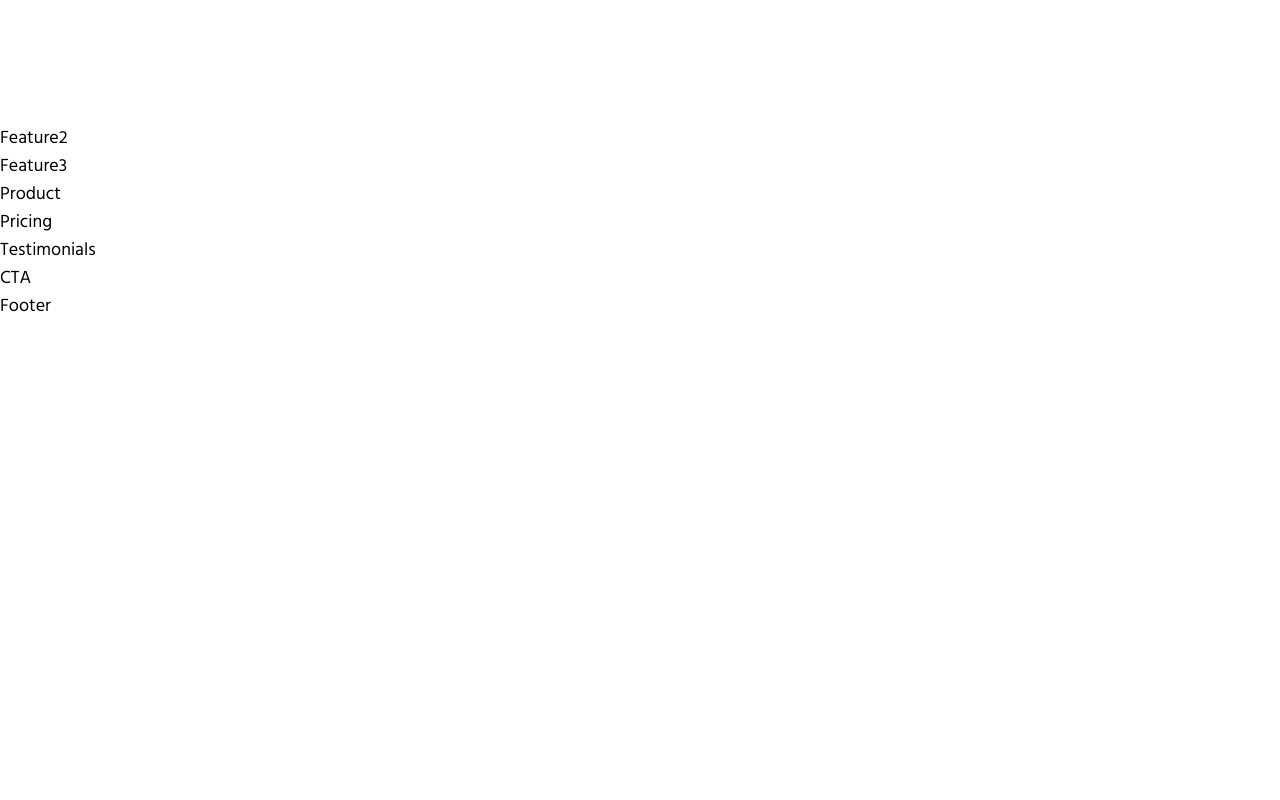
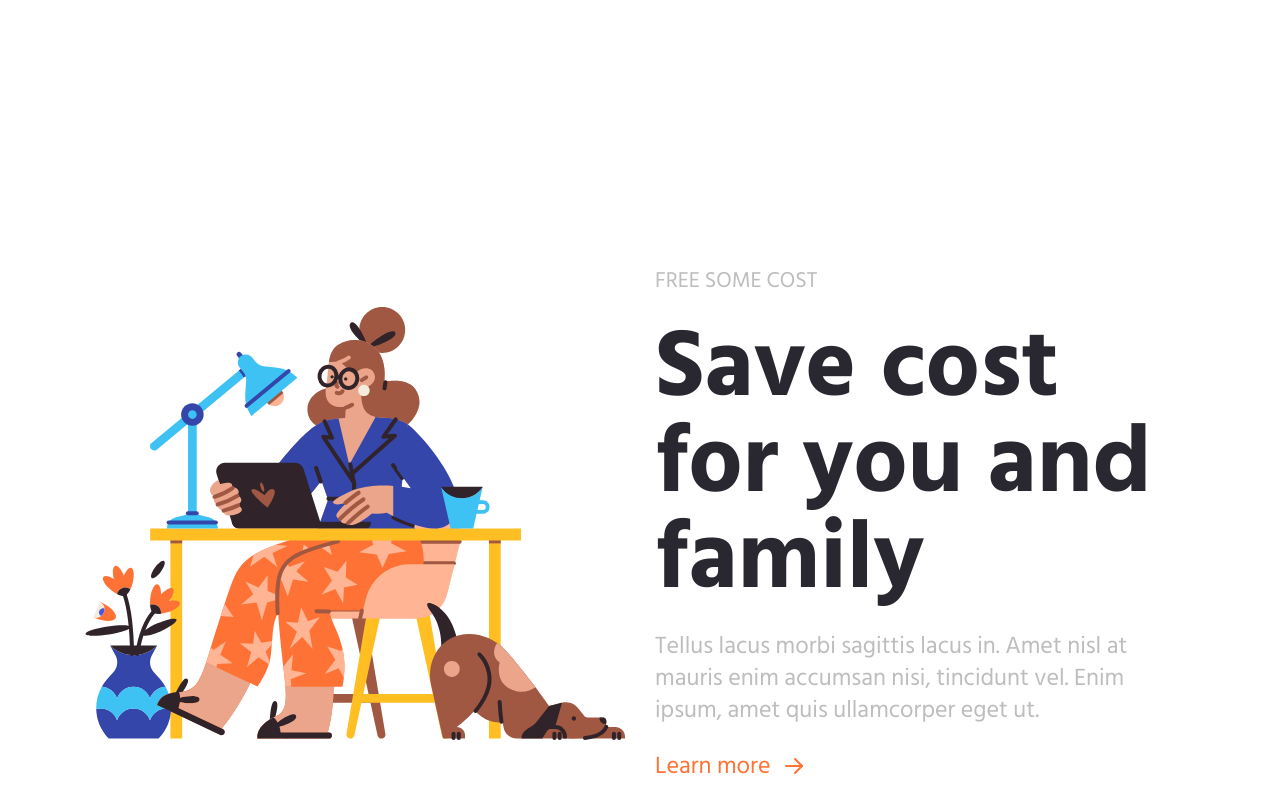
Before and after one commit to fidellim/Xpense-Landing-Page, a React (Create React App) app: page / in a window 1280 px wide. Shown: the part 2520-3320 px from the top of the page. Before the commit the page ends 2840 px from the top, so only its background shows below. Built offline with nearby package versions, Linux system fonts and the light colour scheme.

Commit message:
design feature2 component

```diff
--- a/src/components/Feature2.jsx
+++ b/src/components/Feature2.jsx
@@ -1,7 +1,39 @@
-import React from 'react'
+import { features } from '../constants'
 
 const Feature2 = () => {
-    return <div>Feature2</div>
+    // destructure features
+    const { feature2 } = features
+    // destructure feature2
+    const { pretitle, title, subtitle, btnLink, btnIcon, image } = feature2
+    return (
+        <section className="section">
+            <div className="container mx-auto">
+                <div className="flex flex-col lg:flex-row items-center lg:gap-x-[30px]">
+                    {/* image */}
+                    <div
+                        className="flex-1 order-2 lg:order-1"
+                        data-aos="fade-right"
+                        data-aos-offset="300"
+                    >
+                        <img src={image} alt="" />
+                    </div>
+                    {/* text */}
+                    <div
+                        className="flex-1 order-1 lg:order-2"
+                        data-aos="fade-left"
+                        data-aos-offset="400"
+                    >
+                        <div className="pretitle">{pretitle}</div>
+                        <h2 className="title">{title}</h2>
+                        <p className="lead">{subtitle}</p>
+                        <button className="btn-link flex items-center gap-x-3 hover:gap-x-5 transition-all">
+                            {btnLink} <img src={btnIcon} alt="" />
+                        </button>
+                    </div>
+                </div>
+            </div>
+        </section>
+    )
 }
 
 export default Feature2
```
